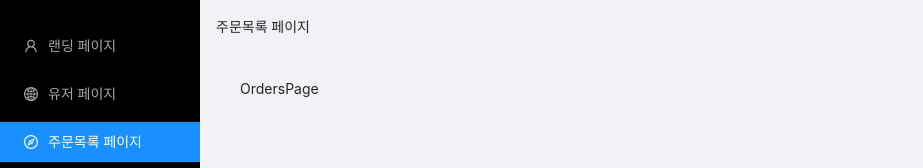
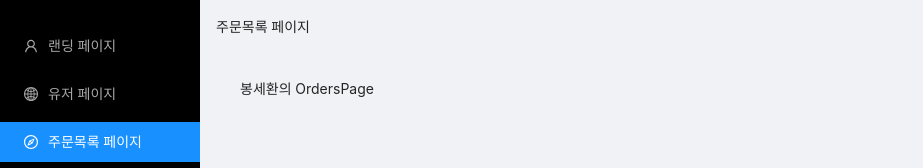
Before and after one commit to Gosrock/Ticket-Admin-22nd, a React (Create React App) app: page /table/orders in a window 1280 px wide. Shown: the top 168 px of the page, without its empty margins (0-923 px from the left). Built offline with nearby package versions, Linux system fonts and the light colour scheme; sample sign-in values are in the browser's storage.

Commit message:
:rocket: feat(OrdersPage): 내용변경

```diff
--- a/src/components/Tables/OrdersPage/OrdersPage.js
+++ b/src/components/Tables/OrdersPage/OrdersPage.js
@@ -1,7 +1,7 @@
-import React from "react";
+import React from 'react';
 
 function OrdersPage() {
-  return <div>OrdersPage</div>;
+  return <div>봉세환의 OrdersPage</div>;
 }
 
 export default OrdersPage;
```
Also changed, not shown: 1 other file (tests, documents, lock files or other folders).
